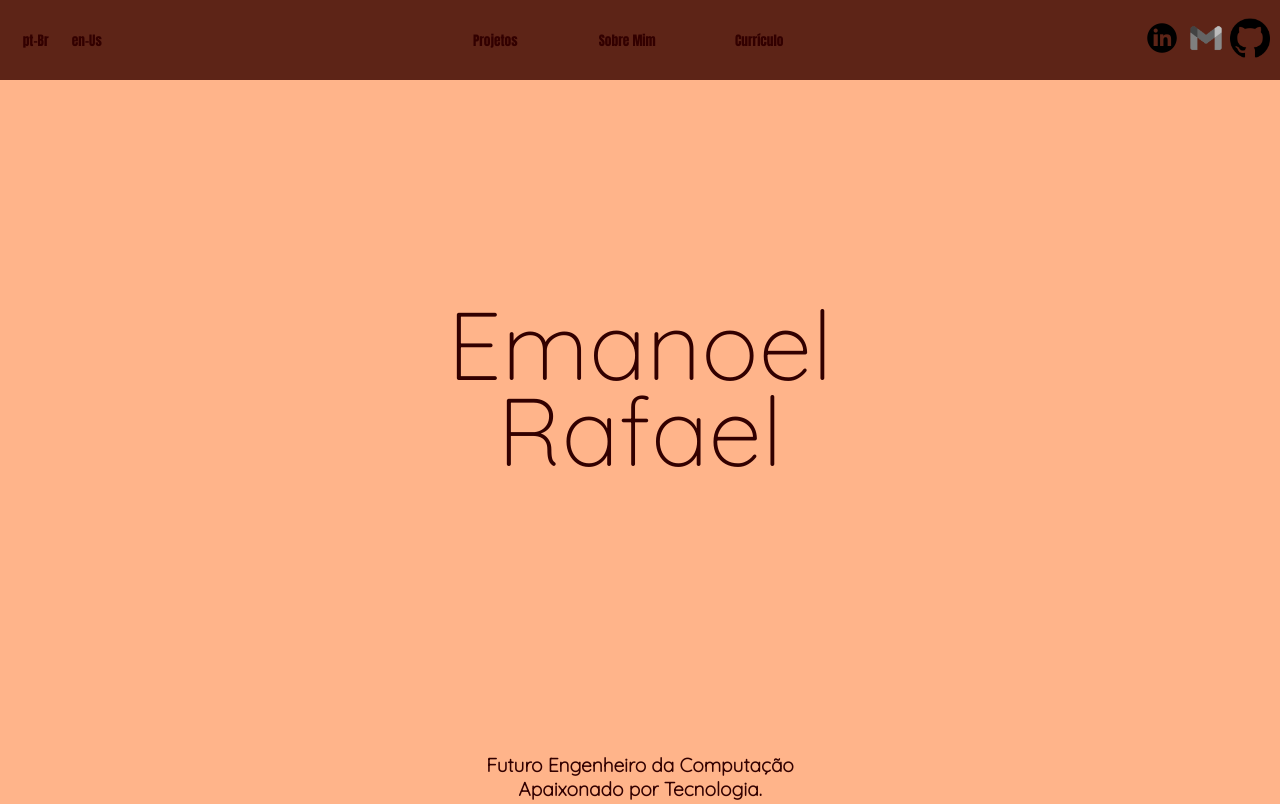
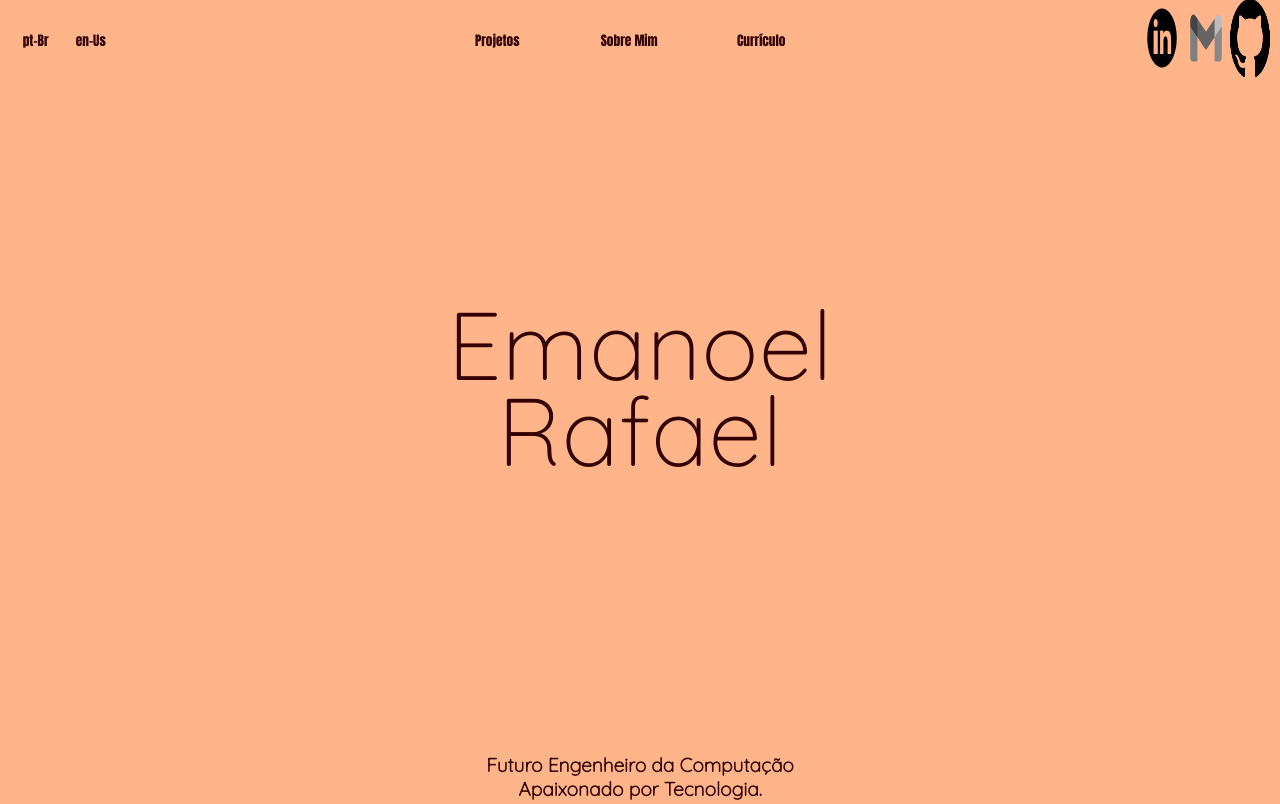
Before and after one commit to EmanoelRafael/emanoelrafael.github.io, a plain HTML site: page index.html in a window 1280 px wide. Shown: the top 804 px of the page. Drawn offline with Linux system fonts and the light colour scheme.

Commit message:
"Realizando alterações na barra de navegação"

```diff
--- a/styles/home.css
+++ b/styles/home.css
@@ -16,7 +16,7 @@ body {
     align-items: center;
     justify-content: space-between;
     height: 10vh;
-    background-color: #5D2417;
+    background-color: #FFB48A;
 }
 
 .primeira-pagina {
@@ -92,7 +92,6 @@ body {
     position: relative;
     display: flex;
     flex-direction: row;
-    /* justify-content: space-between; */
     justify-content: space-between;
     top: 20%;
 }
@@ -113,25 +112,6 @@ body {
     background-color: black;
 }
 
-.botao-social {
-    height: 40px;
-    width: 40px;
-    padding: 0px;
-    border: 0px;
-    margin: 0px;
-    border-radius: 10px;
-    background-color: transparent;
-}
-
-.botao-social:hover {
-    background-color: #320000;
-}
-
-.logo {
-    height: 100%;
-    width: 100%;
-    background-color: transparent;
-}
 
 #nav-bar {
     display: flex;
@@ -146,11 +126,28 @@ body {
     margin-right: 10px;
 }
 
+.botao-social {
+    height: 10vh;
+    width: 40px;
+    padding: 0px;
+    border: 0px;
+    margin: 0px;
+    background-color: transparent;
+}
+
+.botao-social:hover {
+    background-color: #320000;
+}
+
+.logo {
+    height: 100%;
+    width: 100%;
+    background-color: transparent;
+}
+
 .botao-menu {
-    /* height: 6vh; */
     height: 10vh;
     width: 10vw;
-    /* border-radius: 10px; */
     border: 10px;
     font-family: Impact, Haettenschweiler, 'Arial Narrow Bold', sans-serif;
     background-color: transparent;
@@ -159,19 +156,19 @@ body {
 
 .botao-menu:hover {
     background-color: #320000;
-    color: #5D2417;
+    color: #FFB48A;
 }
 
 .nav-idioma {
-    display: flex;
     margin-left: 10px;
 }
 
 .botao-linguagem {
-    height: 4vh;
+    height: 10vh;
     width: 4vw;
-    border-radius: 10px;
-    border: 10px;
+    padding: 0px;
+    border: 0px;
+    margin: 0px;
     font-family: Impact, Haettenschweiler, 'Arial Narrow Bold', sans-serif;
     background-color: transparent;
     color: #320000;
@@ -179,15 +176,5 @@ body {
 
 .botao-linguagem:hover {
     background-color: #320000;
-    color: #5D2417;
+    color: #FFB48A;
 }
-
-.botao-portugues {
-    border-radius: 10px 0px 0px 10px;
-    margin-right: 0px;
-}
-
-.botao-ingles {
-    border-radius: 0px 10px 10px 0px;
-    margin-left: 0px;
-}
```
